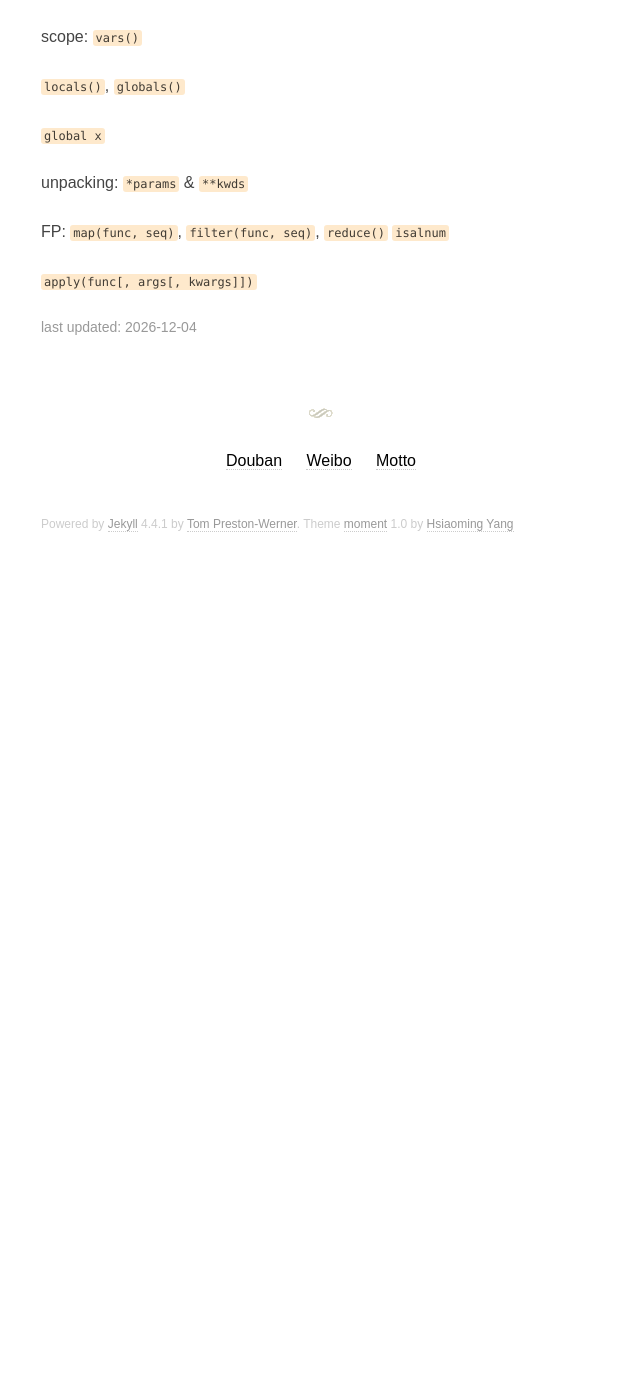
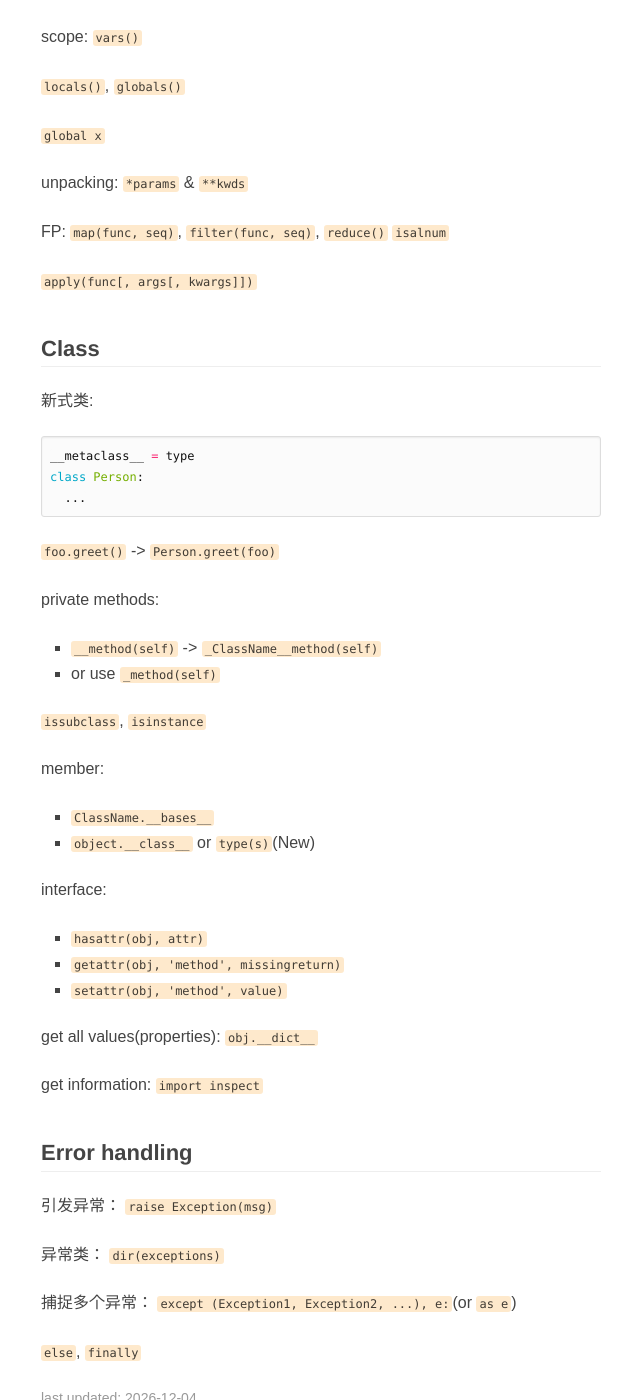
Before and after one commit to fanyange/fanyange.github.io, a Jekyll site: the page built from wiki/Python.md, in a window 1280 px wide and 1400 px high, scrolled down 3234 px. Shown: the whole window, without its empty margins (319-959 px from the left). Built offline with Jekyll 4.4.1, drawn with Linux system fonts in a browser that asks for light colours; some web fonts are replaced; comment, search, counter and statistics services are not loaded; before the commit the page ends 3820 px from its top, so only the background shows below that.

Commit message:
Add chapters about error handling

````diff
--- a/wiki/Python.md
+++ b/wiki/Python.md
@@ -135,3 +135,42 @@ FP: `map(func, seq)`, `filter(func, seq)`, `reduce()`
 `isalnum`
 
 `apply(func[, args[, kwargs]])`
+
+## Class
+新式类:
+```python
+__metaclass__ = type
+class Person:
+  ...
+```
+
+`foo.greet()` -> `Person.greet(foo)`
+
+private methods:
+- `__method(self)` -> `_ClassName__method(self)`
+- or use `_method(self)`
+
+`issubclass`, `isinstance`
+
+member:
+
+- `ClassName.__bases__`
+- `object.__class__` or `type(s)`(New)
+
+interface:
+- `hasattr(obj, attr)`
+- `getattr(obj, 'method', missingreturn)`
+- `setattr(obj, 'method', value)`
+
+get all values(properties): `obj.__dict__`
+
+get information: `import inspect`
+
+## Error handling
+引发异常： `raise Exception(msg)`
+
+异常类： `dir(exceptions)`
+
+捕捉多个异常： `except (Exception1, Exception2, ...), e:`(or `as e`)
+
+`else`, `finally`
````
